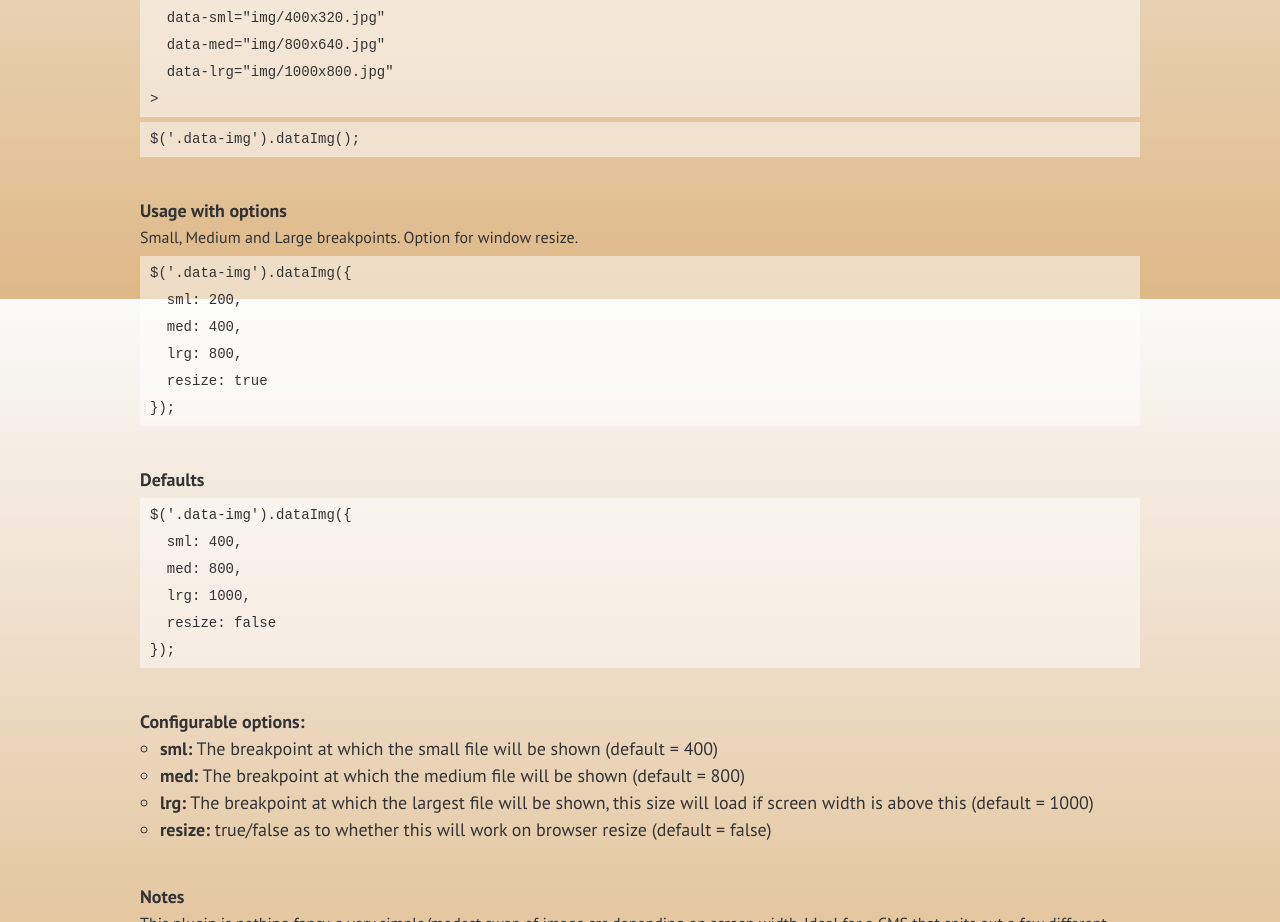
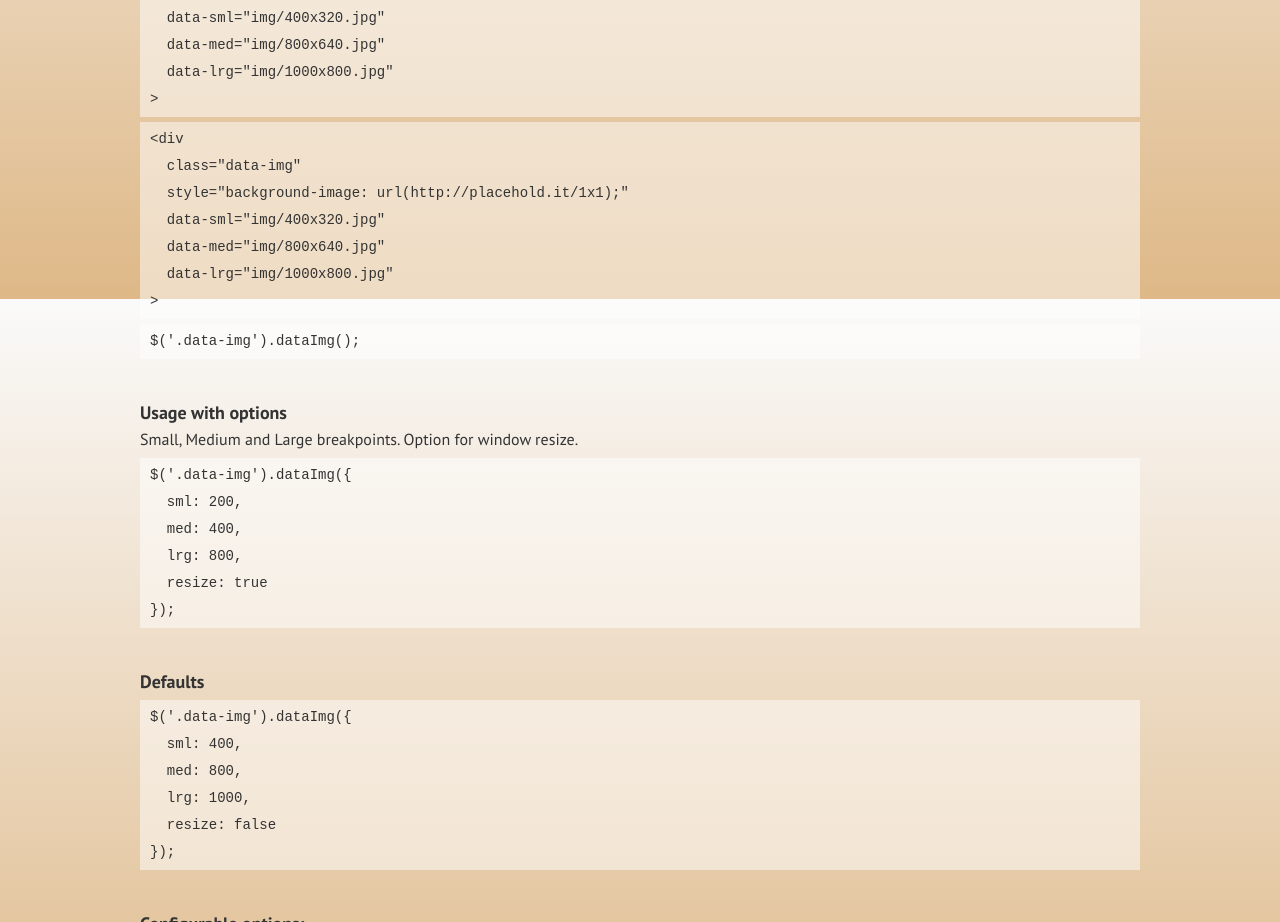
Before and after one commit to tomsansome/data-img-jquery, a plain HTML site: page demo/index.html in a window 1280 px wide. Shown: the part 1301-2223 px from the top of the page. Drawn offline with nearby package versions, Linux system fonts and the light colour scheme.

Commit message:
Bg image instructions

```diff
--- a/demo/index.html
+++ b/demo/index.html
@@ -37,6 +37,15 @@
 &lt;img
   class="data-img"
   src="http://placehold.it/1x1"
+  data-sml="img/400x320.jpg"
+  data-med="img/800x640.jpg"
+  data-lrg="img/1000x800.jpg"
+&gt;
+</pre>
+<pre>
+&lt;div
+  class="data-img"
+  style="background-image: url(http://placehold.it/1x1);"
   data-sml="img/400x320.jpg"
   data-med="img/800x640.jpg"
   data-lrg="img/1000x800.jpg"
```
